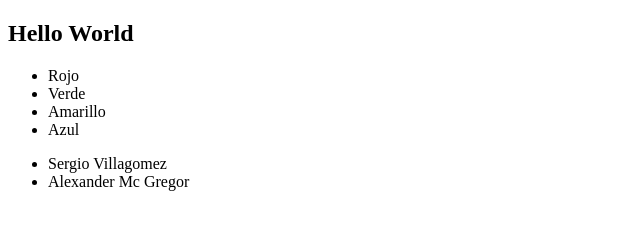
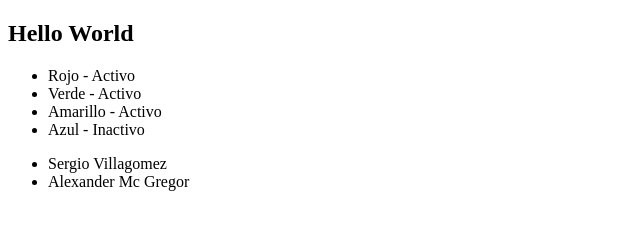
Before and after one commit to smavo-all/learning-vuejs, a plain HTML site: page index.html in a window 1280 px wide. Shown: the whole page, without its empty margins (0-640 px from the left). Drawn offline with nearby package versions, Linux system fonts and the light colour scheme.

Commit message:
Condicionales [v-if, v-else]

```diff
--- a/01.js
+++ b/01.js
@@ -3,10 +3,10 @@ const app = new Vue({
     data: {
         message: 'Hello World',
         colores: [ //Objeto
-            {nombre: 'Rojo', numero: 1},
-            {nombre: 'Verde', numero: 2},
-            {nombre: 'Amarillo', numero: 3},
-            {nombre: 'Azul', numero: 4}
+            {nombre: 'Rojo', numero: true},
+            {nombre: 'Verde', numero: true},
+            {nombre: 'Amarillo', numero: true},
+            {nombre: 'Azul', numero: false}
         ],
         lists: [ // Array
             'Sergio Villagomez',
--- a/index.html
+++ b/index.html
@@ -10,7 +10,10 @@
     <div id="app">
         <h2>{{ message }}</h2>
         <ul>
-            <li v-for="(color, index) in colores">{{color.nombre}}</li>
+            <li v-for="(color, index) in colores">{{color.nombre}} -
+                <span v-if="color.numero === false"> Inactivo </span>
+                <span v-else> Activo </span>
+            </li>
         </ul>
         <ul>
             <li v-for="list of lists">{{list}}</li>
```
